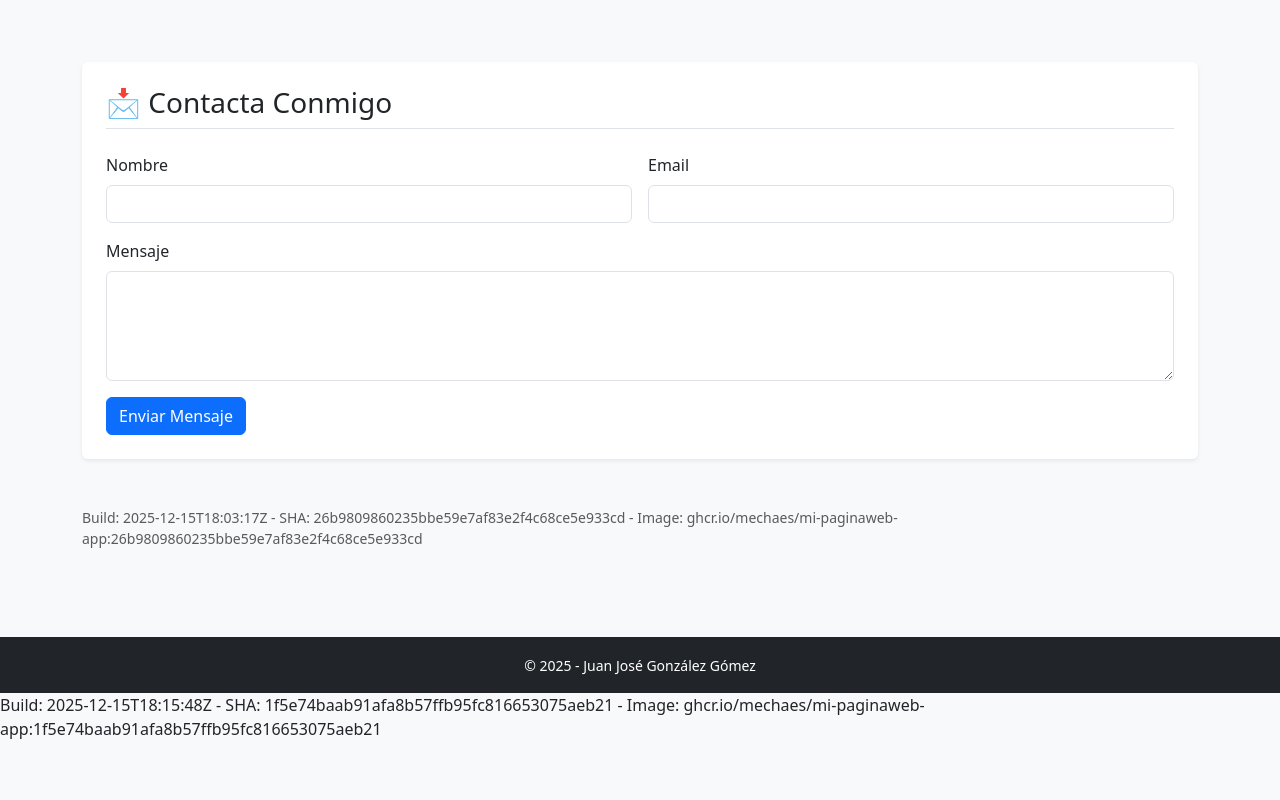
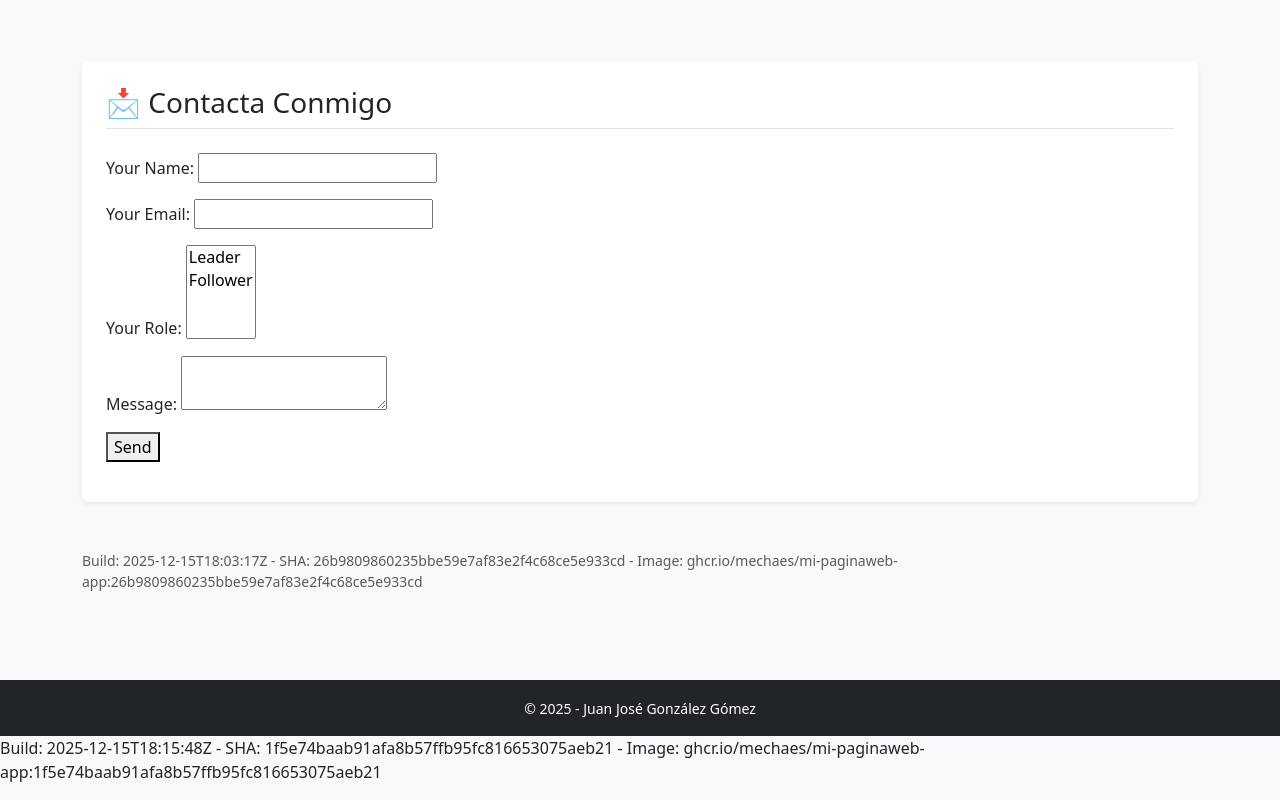
Before and after one commit to mechaes/netlify-practica, a plain HTML site: page index.html in a window 1280 px wide. Shown: the part 1039-1839 px from the top of the page. Before the commit the page ends 1796 px from the top, so only its background shows below. Drawn offline with nearby package versions, Linux system fonts and the light colour scheme.

Commit message:
espermos q bien

```diff
--- a/index.html
+++ b/index.html
@@ -1,30 +1,21 @@
 <!doctype html>
 <html lang="es">
+
 <head>
   <meta charset="utf-8" />
   <meta name="viewport" content="width=device-width, initial-scale=1" />
   <title>CV - Juan José González Gómez</title>
 
-    <link
-      href="https://cdn.jsdelivr.net/npm/bootstrap@5.3.3/dist/css/bootstrap.min.css"
-      rel="stylesheet"
-      integrity="sha384-QWTKZyjpPEjISv5WaRU9OFeRpok6YctnYmDr5pNlyT2bRjXh0JMhjY6hW+ALEwIH"
-      crossorigin="anonymous"
-    />
+  <link href="https://cdn.jsdelivr.net/npm/bootstrap@5.3.3/dist/css/bootstrap.min.css" rel="stylesheet"
+    integrity="sha384-QWTKZyjpPEjISv5WaRU9OFeRpok6YctnYmDr5pNlyT2bRjXh0JMhjY6hW+ALEwIH" crossorigin="anonymous" />
 </head>
+
 <body class="bg-light">
   <nav class="navbar navbar-expand-lg navbar-dark bg-dark">
     <div class="container">
       <a class="navbar-brand" href="#">Mi Web Personal</a>
-        <button
-          class="navbar-toggler"
-          type="button"
-          data-bs-toggle="collapse"
-          data-bs-target="#navbarNav"
-          aria-controls="navbarNav"
-          aria-expanded="false"
-          aria-label="Alternar navegación"
-        >
+      <button class="navbar-toggler" type="button" data-bs-toggle="collapse" data-bs-target="#navbarNav"
+        aria-controls="navbarNav" aria-expanded="false" aria-label="Alternar navegación">
         <span class="navbar-toggler-icon"></span>
       </button>
       <div class="collapse navbar-collapse" id="navbarNav">
@@ -69,10 +60,8 @@
           <p class="mb-0">Málaga, España</p>
         </div>
         <div class="col-md-4 text-md-end mt-4 mt-md-0">
-            <div
-              class="rounded-circle bg-light d-inline-flex justify-content-center align-items-center"
-              style="width: 140px; height: 140px; color: #333;"
-            >
+          <div class="rounded-circle bg-light d-inline-flex justify-content-center align-items-center"
+            style="width: 140px; height: 140px; color: #333;">
             <span class="fw-bold">JJ</span>
           </div>
         </div>
@@ -173,35 +162,31 @@
       <section id="contacto-form" class="mt-5 p-4 bg-white shadow-sm rounded">
         <h2 class="h3 border-bottom pb-2 mb-4">📩 Contacta Conmigo</h2>
 
-          <form name="contacto" method="POST" data-netlify="true" action="/" class="row g-3">
-
-
-            <input type="hidden" name="form-name" value="contacto" />
-
-            <div class="col-md-6">
-              <label for="nombre" class="form-label">Nombre</label>
-              <input type="text" class="form-control" id="nombre" name="nombre" required>
-            </div>
-
-            <div class="col-md-6">
-              <label for="email" class="form-label">Email</label>
-              <input type="email" class="form-control" id="email" name="email" required>
-            </div>
-
-            <div class="col-12">
-              <label for="mensaje" class="form-label">Mensaje</label>
-              <textarea class="form-control" id="mensaje" name="mensaje" rows="4" required></textarea>
-            </div>
-
-            <div class="col-12">
-              <button type="submit" class="btn btn-primary">Enviar Mensaje</button>
-            </div>
-
+        <form name="contact" method="POST" data-netlify="true">
+          <p>
+            <label>Your Name: <input type="text" name="name" /></label>
+          </p>
+          <p>
+            <label>Your Email: <input type="email" name="email" /></label>
+          </p>
+          <p>
+            <label>Your Role: <select name="role[]" multiple>
+                <option value="leader">Leader</option>
+                <option value="follower">Follower</option>
+              </select></label>
+          </p>
+          <p>
+            <label>Message: <textarea name="message"></textarea></label>
+          </p>
+          <p>
+            <button type="submit">Send</button>
+          </p>
         </form>
       </section>
       <section class="mt-5">
         <div class="small text-muted">
-              <p>Build: 2025-12-15T18:03:17Z - SHA: 26b9809860235bbe59e7af83e2f4c68ce5e933cd - Image: ghcr.io/mechaes/mi-paginaweb-app:26b9809860235bbe59e7af83e2f4c68ce5e933cd</p>
+          <p>Build: 2025-12-15T18:03:17Z - SHA: 26b9809860235bbe59e7af83e2f4c68ce5e933cd - Image:
+            ghcr.io/mechaes/mi-paginaweb-app:26b9809860235bbe59e7af83e2f4c68ce5e933cd</p>
         </div>
       </section>
     </div>
@@ -214,13 +199,13 @@
   </footer>
 
 
-    <script
-      src="https://cdn.jsdelivr.net/npm/bootstrap@5.3.3/dist/js/bootstrap.bundle.min.js"
+  <script src="https://cdn.jsdelivr.net/npm/bootstrap@5.3.3/dist/js/bootstrap.bundle.min.js"
     integrity="sha384-YvpcrYf0tY3lHB60NNkmXc5s9fDVZLESaAA55NDzOxhy9GkcIdslK1eN7N6jIeHz"
-      crossorigin="anonymous"
-    ></script>
+    crossorigin="anonymous"></script>
   <!-- BUILD_INFO -->
-<p>Build: 2025-12-15T18:15:48Z - SHA: 1f5e74baab91afa8b57ffb95fc816653075aeb21 - Image: ghcr.io/mechaes/mi-paginaweb-app:1f5e74baab91afa8b57ffb95fc816653075aeb21</p>
+  <p>Build: 2025-12-15T18:15:48Z - SHA: 1f5e74baab91afa8b57ffb95fc816653075aeb21 - Image:
+    ghcr.io/mechaes/mi-paginaweb-app:1f5e74baab91afa8b57ffb95fc816653075aeb21</p>
   <!-- END_BUILD_INFO -->
 </body>
+
 </html>
```
Lines whose indentation alone changed are shown as unchanged.
